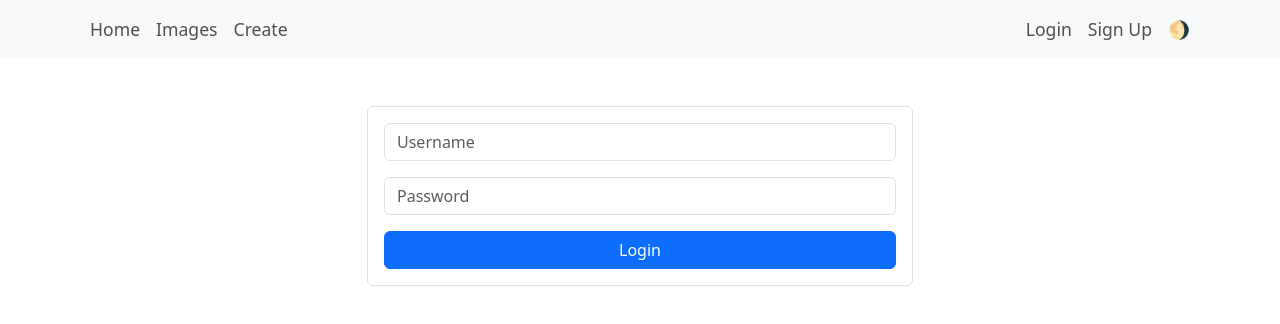
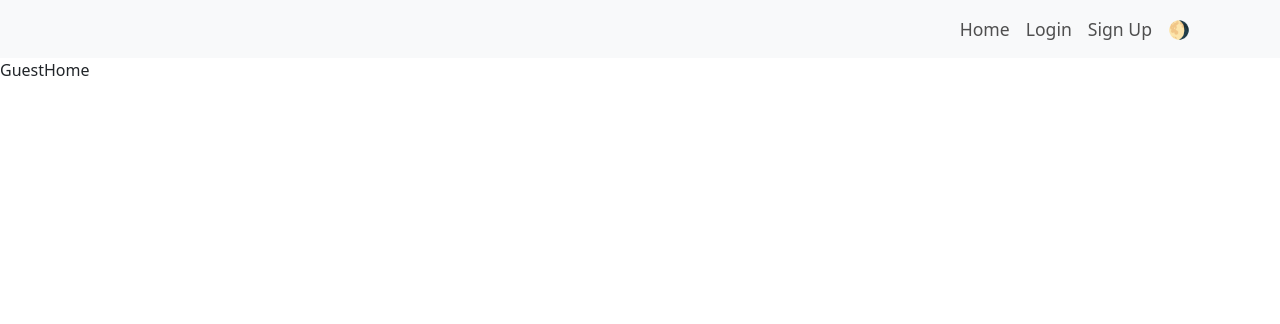
Before and after one commit to ArekHalpern/HomeApp, a React app: page / in a window 1280 px wide. Shown: the top 324 px of the page. Built offline with nearby package versions, Linux system fonts and the light colour scheme.

Commit message:
routes adjusted, guesthome attached

```diff
--- a/client/Routes.js
+++ b/client/Routes.js
@@ -6,6 +6,7 @@ import Home from './components/Home';
 import ImagesGrid from './components/getImages';
 import SingleImage from './components/getSingleImage';
 import ImageGenerator from './components/ImageGen';
+import GuestHome from './components/GuestHome';
 import { me } from './store';
 
 class AppRoutes extends Component {
@@ -28,12 +29,12 @@ class AppRoutes extends Component {
             </Fragment>
           ) : (
             <Fragment>
-              <Route path="/" element={<Login />} />
+              <Route path="/" element={<GuestHome />} />
               <Route path="/login" element={<Login />} />
               <Route path="/signup" element={<Signup />} />
             </Fragment>
           )}
-          <Route path="*" element={<Navigate to={isLoggedIn ? "/home" : "/login"} />} />
+          <Route path="*" element={<Navigate to={isLoggedIn ? "/home" : "/"} />} />
         </Routes>
       </div>
     );
--- a/client/components/Navbar.js
+++ b/client/components/Navbar.js
@@ -14,6 +14,8 @@ const CustomNavbar = ({ handleClick, isLoggedIn }) => {
         <Navbar.Toggle aria-controls="basic-navbar-nav" />
         <Navbar.Collapse id="basic-navbar-nav">
           <Nav className="me-auto">
+            {isLoggedIn && (
+              <>
                 <LinkContainer to="/home">
                   <Nav.Link>Home</Nav.Link>
                 </LinkContainer>
@@ -23,23 +25,33 @@ const CustomNavbar = ({ handleClick, isLoggedIn }) => {
                 <LinkContainer to="/generate-image">
                   <Nav.Link>Create</Nav.Link>
                 </LinkContainer>
+              </>
+            )}
           </Nav>
           <Nav>
             {!isLoggedIn ? (
               <>
+                <LinkContainer to="/">
+                  <Nav.Link>Home</Nav.Link>
+                </LinkContainer>
                 <LinkContainer to="/login">
                   <Nav.Link>Login</Nav.Link>
                 </LinkContainer>
                 <LinkContainer to="/signup">
                   <Nav.Link>Sign Up</Nav.Link>
                 </LinkContainer>
-              </>
-            ) : (
-              <Nav.Link onClick={handleClick}>Logout</Nav.Link>
-            )}
                 <Nav.Link onClick={toggleDarkMode}>
                   {darkMode ? '🌒' : '🌖'}
                 </Nav.Link>
+              </>
+            ) : (
+              <>
+                <Nav.Link onClick={handleClick}>Logout</Nav.Link>
+                <Nav.Link onClick={toggleDarkMode}>
+                  {darkMode ? '🌒' : '🌖'}
+                </Nav.Link>
+              </>
+            )}
           </Nav>
         </Navbar.Collapse>
       </Container>
```
Lines whose indentation alone changed are shown as unchanged.
